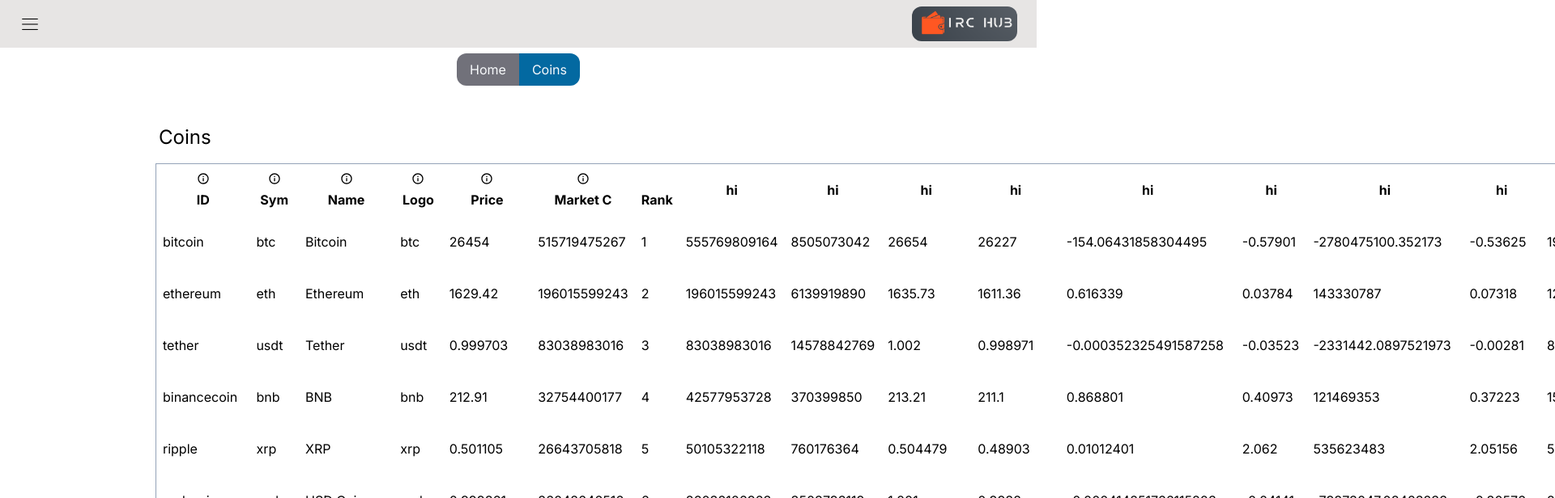
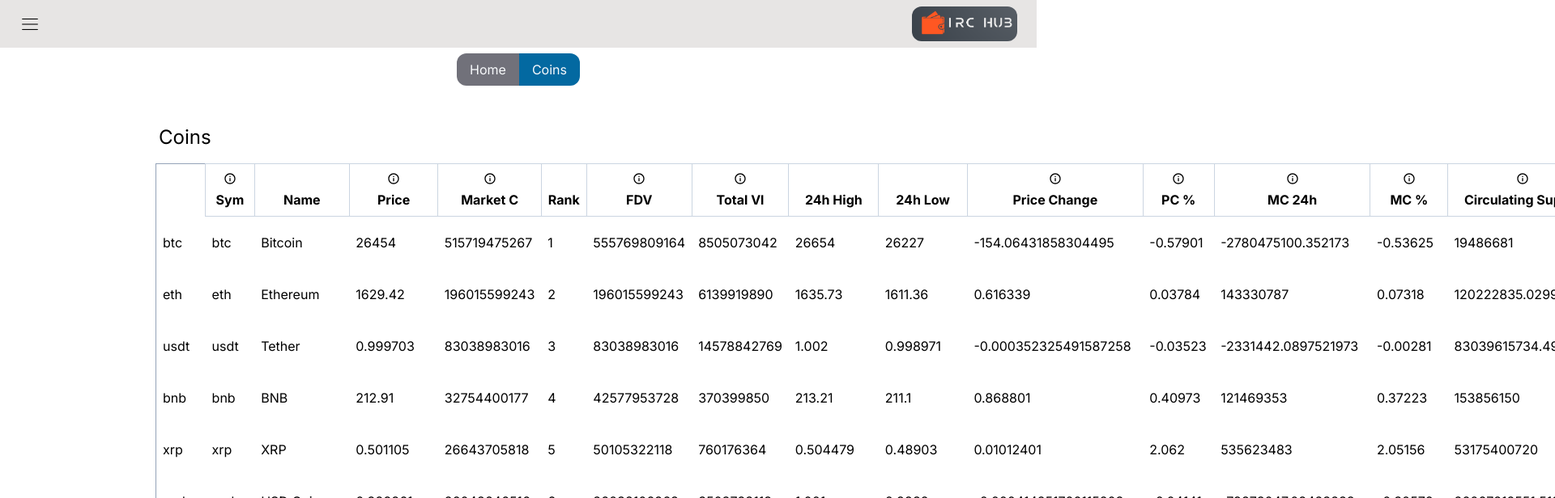
Before and after one commit to izadnia/cryptowithnext, a Next.js app: page /Pages/Coins in a window 1280 px wide. Shown: the top 616 px of the page at 81% size, 1920 px wide, since content can reach past the window. Built offline with nearby package versions, Linux system fonts and the light colour scheme.

Commit message:
Table of Coins updated

```diff
--- a/app/Pages/Coins/market/CoinMarket.tsx
+++ b/app/Pages/Coins/market/CoinMarket.tsx
@@ -1,31 +1,25 @@
 "use client";
-
 
 import { coins } from "@/app/utils/coins";
 import TableBody from "./Table/Body/TableBody";
 import TableHeader from "./Table/Head/TableHeader";
 
-
-
-
-
-
-
-
 function CoinMarket() {
-
   const tableHeaders = Object.keys(coins[0]);
-
 
   return (
     <div className="w-full">
       <table className="w-full border-collapse border border-slate-400 ">
         <thead className="">
           <tr className="m-4">
+            <th className="p-2 border-slate-300">
+              <>
+                <br />
+
+              </>
+            </th>
             {tableHeaders.map((key) => (
-              <th className="p-2 border-slate-300" key={key}>
-                <TableHeader data={key} />
-              </th>
+                <TableHeader key={key} data={key} />
             ))}
           </tr>
         </thead>
--- a/app/Pages/Coins/market/Table/Body/TableBody.tsx
+++ b/app/Pages/Coins/market/Table/Body/TableBody.tsx
@@ -33,10 +33,9 @@ interface CoinProps {
 function TableBody({ coin }: { coin: CoinProps }) {
   return (
     <tr>
-      <TableDetail>{coin.id}</TableDetail>
+      <TableDetail>{coin.symbol}</TableDetail>
       <TableDetail>{coin.symbol}</TableDetail>
       <TableDetail>{coin.name}</TableDetail>
-      <TableDetail>{coin.symbol}</TableDetail>
       <TableDetail>{coin.current_price}</TableDetail>
       <TableDetail>{coin.market_cap}</TableDetail>
       <TableDetail>{coin.market_cap_rank}</TableDetail>
--- a/app/Pages/Coins/market/Table/Head/TableHeader.tsx
+++ b/app/Pages/Coins/market/Table/Head/TableHeader.tsx
@@ -1,67 +1,178 @@
 import InfoBox from "@/app/components/InfoBox/InfoBox";
+import React from "react";
 
 
+function TableHeadTile({children}:{children:React.ReactNode}){
+  return(
+    <th className="p-2 items-center border-[1px] hover:bg-neutral-200 border-slate-300">
+      {children}
+    </th>
+  )
+}
+
 export default function TableHeader({ data }: { data?: string }) {
+
   if (data == "id") {
-      return (
-        <>
-          <InfoBox information="Coin Id" />
-          <br />
-          ID
-        </>
-      );
+    return null;
   } else if (data == "symbol") {
     return (
-        <>
+      <TableHeadTile>
         <InfoBox information="Coin Symbol" />
         <br />
         Sym
-        </>
+      </TableHeadTile>
+
     );
   } else if (data == "name") {
     return (
-        <>
-          <InfoBox information="Coin Name" />
+      <TableHeadTile>
         <br />
         Name
-        </>
+      </TableHeadTile>
+
     );
   } else if (data == "image") {
-      return (
-        <>
-          <InfoBox information="Coin Official Image" />
-          <br />
-          Logo
-        </>
-      );
+    return null;
   } else if (data == "current_price") {
     return (
-        <>
-          <InfoBox information="Current Prices all in USD $" />
+      <TableHeadTile>
+        <InfoBox
+        style="w-72"
+        information={`The price of Bitcoin (BTC) is calculated in real-time by aggregating the latest data across 219 exchanges and 5160 markets, using a global volume-weighted average formula..\n\nCurrent Prices all in USD $`} />
         <br />
         Price
-        </>
+      </TableHeadTile>
+
     );
   } else if (data == "market_cap") {
     return (
-        <>
+      <TableHeadTile>
         <InfoBox
           style="w-72"
           information={`Market Cap =\n\n Current Price x Circulating Supply\n\n Refers to the total market value of a cryptocurrency's circulating supply.\nIt is similar to the stock market's measurement of multiplying price per share by shares readily available in the market (not held & locked by insiders, governments)`}
         />
         <br />
         Market C
-        </>
+      </TableHeadTile>
+
     );
   } else if (data == "market_cap_rank") {
     return (
-        <>
+      <TableHeadTile>
         <br />
         Rank
-        </>
+      </TableHeadTile>
+
+    );
+  } else if (data == "fully_diluted_valuation") {
+    return (
+      <TableHeadTile>
+        <InfoBox
+          style="w-72"
+          information={`Fully Diluted Valuationn\n\nFDV = Current Price x Max Supply (or total supply if max supply is invalid)\n\nThe market capitalization (valuation) if the max supply of a coin is in circulation. Note that it can take 3, 5, 10 or more years before the FDV can be reached, depending on how the emission schedule is designed.`}
+        />
+        <br />
+        FDV
+      </TableHeadTile>
+
+    );
+  } else if (data == "total_volume") {
+    return (
+      <TableHeadTile>
+        <InfoBox
+          style="w-27"
+          information={`Total Volume`}
+        />
+        <br />
+        Total Vl
+      </TableHeadTile>
+
+    );
+  } else if (data == "high_24h") {
+    return (
+      <TableHeadTile>
+        <br />
+        24h High
+      </TableHeadTile>
+
+    );
+  } else if (data == "low_24h") {
+    return (
+      <TableHeadTile>
+        <br />
+        24h Low
+      </TableHeadTile>
+
+    );
+  } else if (data == "price_change_24h") {
+    return (
+      <TableHeadTile>
+        <InfoBox
+          style="w-27"
+          information={`price Change in 24h`}
+        />
+        <br />
+        Price Change
+      </TableHeadTile>
+
+    );
+  } else if (data == "price_change_percentage_24h") {
+    return (
+      <TableHeadTile>
+        <InfoBox
+          style="w-27"
+          information={`price Change percentage in 24h`}
+        />
+        <br />
+        PC %
+      </TableHeadTile>
+
+    );
+  } else if (data == "market_cap_change_24h") {
+    return (
+      <TableHeadTile>
+        <InfoBox
+          style="w-27"
+          information={`Market Cap Change in 24h`}
+        />
+        <br />
+        MC 24h
+      </TableHeadTile>
+
+    );
+  } else if (data == "market_cap_change_percentage_24h") {
+    return (
+      <TableHeadTile>
+        <InfoBox
+          style="w-35"
+          information={`Market Cap Change Persentage in 24h`}
+        />
+        <br />
+        MC %
+      </TableHeadTile>
+
+    );
+  } else if (data == "circulating_supply") {
+    return (
+      <TableHeadTile>
+        <InfoBox
+          style="w-72"
+          information={`The amount of coins that are circulating in the market and are tradeable by the public. It is comparable to looking at shares readily available in the market (not held & locked by insiders, governments).`}
+        />
+        <br />
+        Circulating Supply
+      </TableHeadTile>
+
     );
   }
-    else{
-      return <>hi</>
+
+
+
+
+
+
+
+  else {
+    return <TableHeadTile>hi</TableHeadTile>;
   }
 }
--- a/app/components/InfoBox/InfoBox.tsx
+++ b/app/components/InfoBox/InfoBox.tsx
@@ -20,7 +20,7 @@ function InfoBox({
 
   const renderInformationLines = () => {
     return information.split("\n").map((line, index) => (
-      <p key={index} className="mb-2">
+      <p key={index} className="p-1 text-white float-left">
         {line}
       </p>
     ));
@@ -29,9 +29,9 @@ function InfoBox({
   return (
     <div className="relative inline-block">
       <div
-        className={`absolute top-3 left-0.5 -translate-x-0.5  w-36 p-4 bg-teal-100
-          border-2 border-slate-950 rounded-md text-sm font-medium opacity-0 duration-0 ${style} ${
-          showInfo ? "visible opacity-95" : "hidden"
+        className={`absolute top-3 left-0.5 -translate-x-0.5  w-36 p-4 bg-neutral-600
+          text-sm font-light opacity-0 duration-0 rounded-lg ${style} ${
+          showInfo ? "visible opacity-100" : "hidden"
         }`}
         onMouseEnter={() => {
           if (window.innerWidth >= 768) {
```
Lines whose indentation alone changed are shown as unchanged.
